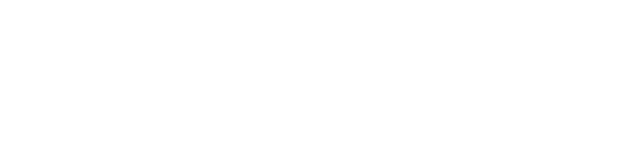
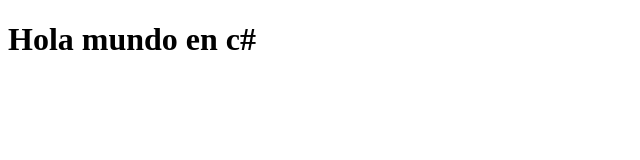
Before and after one commit to Hector-Alfaro07/Proyecto1, a plain HTML site: page index.html in a window 1280 px wide. Shown: the whole page, without its empty margins (0-640 px from the left). Drawn offline with Linux system fonts and the light colour scheme.

Commit message:
Ponemos el titulo h1 de nuestra página

```diff
--- a/index.html
+++ b/index.html
@@ -6,6 +6,6 @@
     <title>Mi primera pagina web</title>
 </head>
 <body>
-
+    <h1>Hola mundo en c#</h1>
 </body>
 </html>
```
